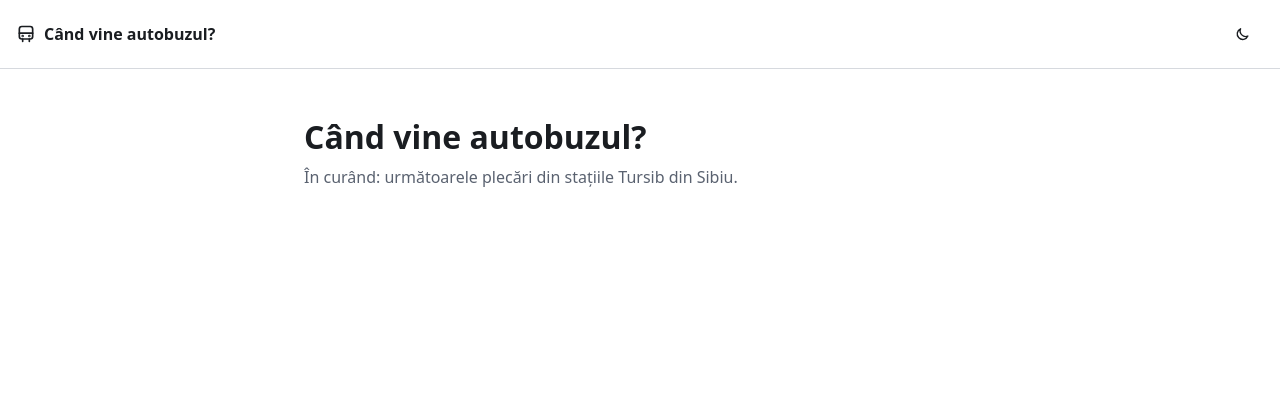
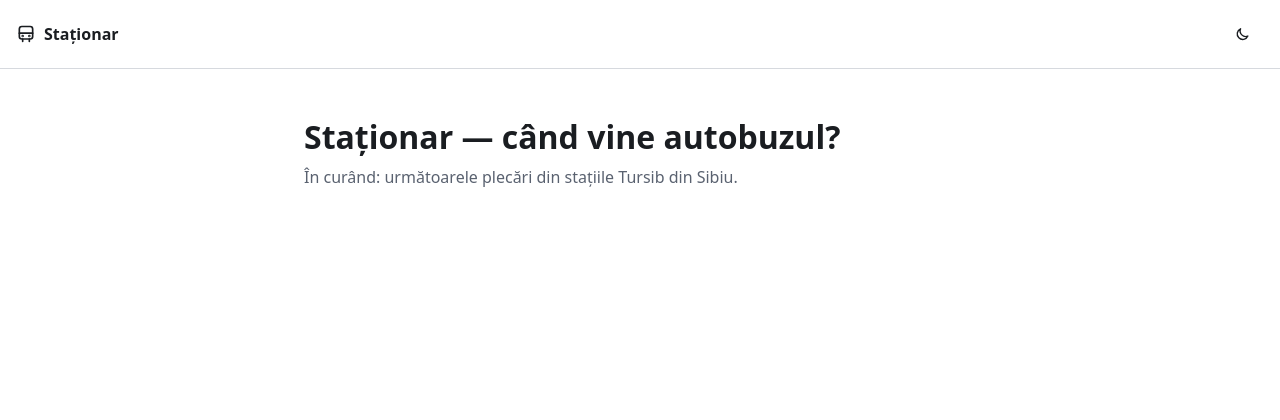
Before and after one commit to Mihai-Sandu-dev/p07-autobuze, a Spring Boot app: page / in a window 1280 px wide. Shown: the top 420 px of the page. Run offline with Spring Boot 4, Linux system fonts and the light colour scheme.

Commit message:
feat(nume): rename the app to "Stationar — cand vine autobuzul?" (D-041)
The header shows the short name "Stationar" on every screen; <title>,
<h1> and README use the full name. The catalog project title (P07
"Cand vine autobuzul?") stays where the project is named. Same text in
the five mocks, which stay approved (only the D-041 text changes, not
the design). Screenshots retaken light/dark at 360 and 1280 px.

Co-Authored-By: Claude Opus 5.5 <noreply@anthropic.com>

```diff
--- a/docs/design/mocks/DS-autobuze-harta.html
+++ b/docs/design/mocks/DS-autobuze-harta.html
@@ -191,7 +191,7 @@ input[type="search"] { flex: 1 1 calc(var(--space-7) * 3); font: var(--text-md)
 <div class="frame" id="frame" data-width="360">
 <div class="page">
   <header class="antet">
-    <a class="brand" href="DS-autobuze-harta.html" data-mock><svg class="ic" aria-hidden="true"><use href="#i-bus"/></svg>Când vine autobuzul?</a>
+    <a class="brand" href="DS-autobuze-harta.html" data-mock><svg class="ic" aria-hidden="true"><use href="#i-bus"/></svg>Staționar</a>
     <nav aria-label="Navigare principală">
       <a href="DS-autobuze-harta.html" data-mock aria-current="page">Hartă</a>
       <a href="DS-autobuze-planificator.html" data-mock>Planificator</a>
--- a/docs/design/mocks/DS-autobuze-login.html
+++ b/docs/design/mocks/DS-autobuze-login.html
@@ -125,7 +125,7 @@ input[aria-invalid="true"] { border-color: var(--color-danger); }
 <div class="frame" id="frame" data-width="360">
 <div class="page">
   <header class="antet">
-    <a class="brand" href="DS-autobuze-harta.html" data-mock><svg class="ic" aria-hidden="true"><use href="#i-bus"/></svg>Când vine autobuzul?</a>
+    <a class="brand" href="DS-autobuze-harta.html" data-mock><svg class="ic" aria-hidden="true"><use href="#i-bus"/></svg>Staționar</a>
     <nav aria-label="Navigare principală">
       <a href="DS-autobuze-harta.html" data-mock>Hartă</a>
       <a href="DS-autobuze-planificator.html" data-mock>Planificator</a>
--- a/docs/design/mocks/DS-autobuze-planificator.html
+++ b/docs/design/mocks/DS-autobuze-planificator.html
@@ -174,7 +174,7 @@ a.eticheta::after { content: ""; position: absolute; inset: calc(-1 * var(--spac
 <div class="frame" id="frame" data-width="360">
 <div class="page">
   <header class="antet">
-    <a class="brand" href="DS-autobuze-harta.html" data-mock><svg class="ic" aria-hidden="true"><use href="#i-bus"/></svg>Când vine autobuzul?</a>
+    <a class="brand" href="DS-autobuze-harta.html" data-mock><svg class="ic" aria-hidden="true"><use href="#i-bus"/></svg>Staționar</a>
     <nav aria-label="Navigare principală">
       <a href="DS-autobuze-harta.html" data-mock>Hartă</a>
       <a href="DS-autobuze-planificator.html" data-mock aria-current="page">Planificator</a>
--- a/docs/design/mocks/DS-autobuze-statie.html
+++ b/docs/design/mocks/DS-autobuze-statie.html
@@ -5,7 +5,7 @@
 <meta name="viewport" content="width=device-width, initial-scale=1">
 <title>DS-autobuze-statie · mock</title>
 <!-- Răspunsurile autorului (2026-11-19) la întrebările din primul draft (f1ccd7f):
-     1. Numele în antet rămâne „Când vine autobuzul?”.
+     1. Numele în antet rămâne „Când vine autobuzul?”. (Înlocuit de D-041, 2026-11-19: antetul arată „Staționar”.)
      2. Ora exactă mare; „în X min” mic, dedesubt.
      3. O cursă cu ora 24:41 în feed apare ca „00:41”, fără altă notă.
      4. Un singur buton „Raportează o abatere” pe fiecare grup de linie și sens, doar pentru
@@ -203,7 +203,7 @@ a.eticheta::after { content: ""; position: absolute; inset: calc(-1 * var(--spac
 <div class="frame" id="frame" data-width="360">
 <div class="page">
   <header class="antet">
-    <a class="brand" href="DS-autobuze-harta.html" data-mock><svg class="ic" aria-hidden="true"><use href="#i-bus"/></svg>Când vine autobuzul?</a>
+    <a class="brand" href="DS-autobuze-harta.html" data-mock><svg class="ic" aria-hidden="true"><use href="#i-bus"/></svg>Staționar</a>
     <nav aria-label="Navigare principală">
       <a href="DS-autobuze-harta.html" data-mock>Hartă</a>
       <a href="DS-autobuze-planificator.html" data-mock>Planificator</a>
--- a/pom.xml
+++ b/pom.xml
@@ -14,7 +14,7 @@
   <artifactId>autobuze</artifactId>
   <version>0.0.1-SNAPSHOT</version>
   <name>autobuze</name>
-  <description>Când vine autobuzul? — transport public în Sibiu, pe feed-ul GTFS Tursib</description>
+  <description>Staționar — când vine autobuzul? Transport public în Sibiu, pe feed-ul GTFS Tursib (proiectul P07)</description>
 
   <properties>
     <java.version>21</java.version>
--- a/src/main/resources/templates/fragments/antet.html
+++ b/src/main/resources/templates/fragments/antet.html
@@ -9,7 +9,7 @@
     <symbol id="i-luna" viewBox="0 0 24 24"><path d="M20 14.5A8 8 0 0 1 9.5 4a8 8 0 1 0 10.5 10.5z"/></symbol>
     <symbol id="i-soare" viewBox="0 0 24 24"><circle cx="12" cy="12" r="4"/><path d="M12 2v2M12 20v2M2 12h2M20 12h2M4.9 4.9l1.4 1.4M17.7 17.7l1.4 1.4M4.9 19.1l1.4-1.4M17.7 6.3l1.4-1.4"/></symbol>
   </svg>
-  <a class="brand" th:href="@{/}" href="/"><svg class="ic" aria-hidden="true"><use href="#i-bus"/></svg>Când vine autobuzul?</a>
+  <a class="brand" th:href="@{/}" href="/"><svg class="ic" aria-hidden="true"><use href="#i-bus"/></svg>Staționar</a>
   <button class="tema" type="button" aria-pressed="false" aria-label="Temă întunecată" title="Temă întunecată">
     <svg class="ic luna" aria-hidden="true"><use href="#i-luna"/></svg>
     <svg class="ic soare" aria-hidden="true"><use href="#i-soare"/></svg>
--- a/src/main/resources/templates/fragments/head.html
+++ b/src/main/resources/templates/fragments/head.html
@@ -3,7 +3,7 @@
 <head th:fragment="head(titlu, robots)">
   <meta charset="utf-8">
   <meta name="viewport" content="width=device-width, initial-scale=1">
-  <title th:text="${titlu}">Când vine autobuzul?</title>
+  <title th:text="${titlu}">Staționar — când vine autobuzul?</title>
   <meta name="robots" th:if="${robots}" th:content="${robots}">
   <!-- Alegerea de temă salvată (D-039) se aplică înainte de afișare, ca pagina să nu clipească. -->
   <script>try { var t = localStorage.getItem("tema"); if (t === "light" || t === "dark") document.documentElement.dataset.theme = t; } catch (e) {}</script>
--- a/src/main/resources/templates/hello.html
+++ b/src/main/resources/templates/hello.html
@@ -2,11 +2,11 @@
 <html lang="ro" xmlns:th="http://www.thymeleaf.org">
 <!-- Pagina „hello” de la „/”: temporară, până la DS-autobuze-harta (D-022). Fără DS-ID. -->
 <!-- noindex: pagina e temporară; se scoate odată cu harta (DS-autobuze-harta, D-022). -->
-<head th:replace="~{fragments/head :: head('Când vine autobuzul?', 'noindex')}"></head>
+<head th:replace="~{fragments/head :: head('Staționar — când vine autobuzul?', 'noindex')}"></head>
 <body>
 <header th:replace="~{fragments/antet :: antet}"></header>
 <main>
-  <h1>Când vine autobuzul?</h1>
+  <h1>Staționar — când vine autobuzul?</h1>
   <p>În curând: următoarele plecări din stațiile Tursib din Sibiu.</p>
 </main>
 <footer th:replace="~{fragments/subsol :: subsol}"></footer>
```
Also changed, not shown: SCOPE.md (+3 -0 lines), docs/design/mocks/DS-autobuze-antet.html (+4 -3 lines), README.md, 4 other files.
